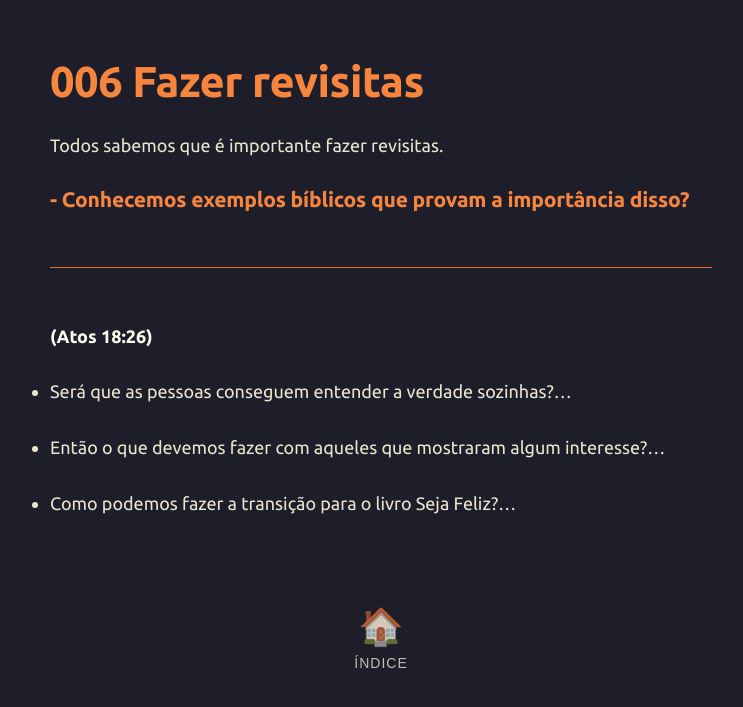
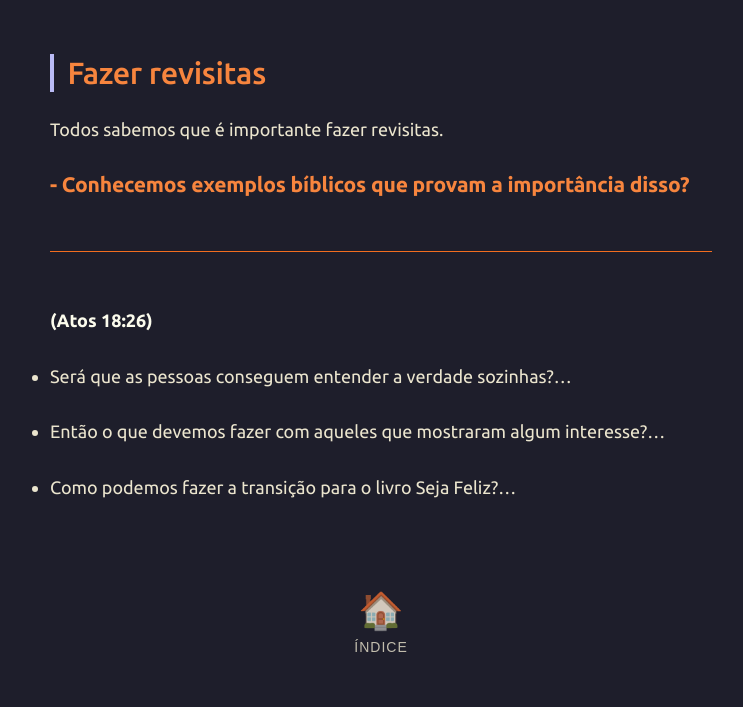
Before and after one commit to joaquim-capitao/jw, a Jekyll site: the page built from saidas/006-saida.md, in a window 1280 px wide. Shown: the top 707 px of the page, without its empty margins (259-1002 px from the left). Built offline with Jekyll 4.4.1, drawn with Linux system fonts in a browser that asks for light colours; our own code applies the rules of GitHub Pages for plain Markdown files.

Commit message:
Atualizar o 006-saida.md

```diff
--- a/saidas/006-saida.md
+++ b/saidas/006-saida.md
@@ -1,4 +1,4 @@
-# 006 Fazer revisitas
+## Fazer revisitas
 
 Todos sabemos que é importante fazer revisitas.
 
```
